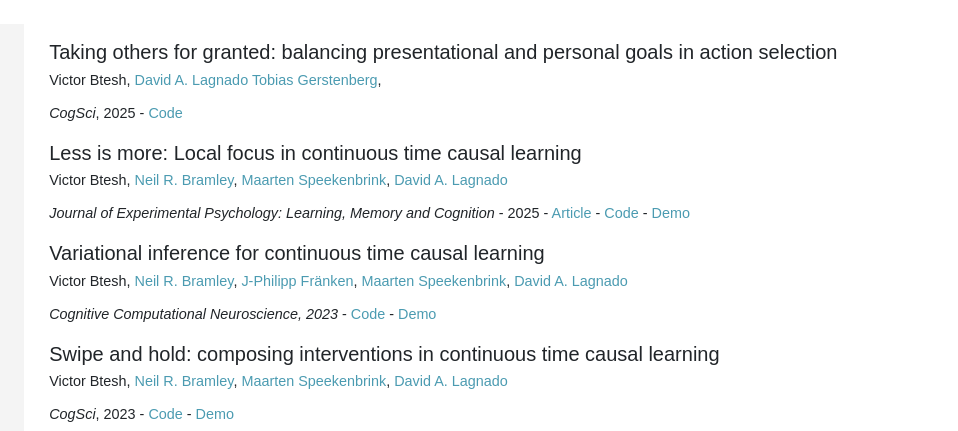
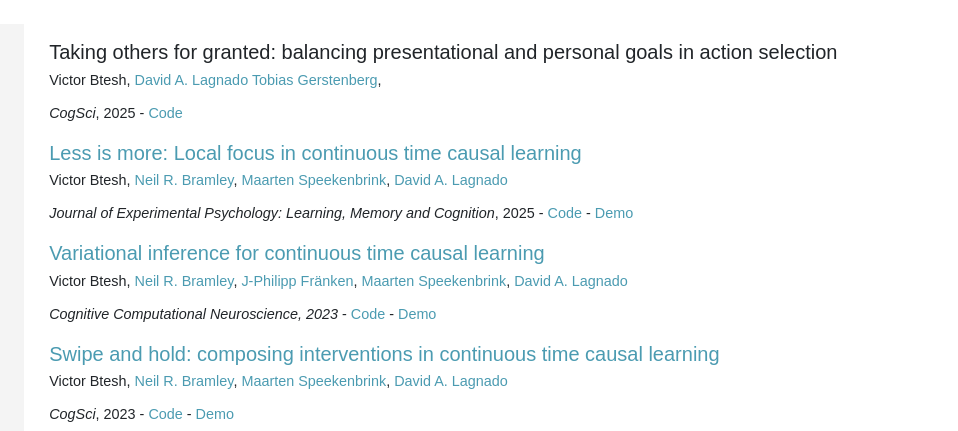
Before and after one commit to Vbtesh/vbtesh.github.io, a plain HTML site: page index.html in a window 1280 px wide. Shown: the part 130-561 px from the top of the page, 322-1280 px from the left. Drawn offline with nearby package versions, Linux system fonts and the light colour scheme; a script that the page names is missing; files whose address does not match are found by name.

Commit message:
adjusted hrefs

```diff
--- a/index.html
+++ b/index.html
@@ -71,7 +71,7 @@
 
 
 
-        <h2>Less is more: Local focus in continuous time causal learning</h2>
+        <h2><a href="https://doi.org/10.1037/xlm0001451">Less is more: Local focus in continuous time causal learning</a></h2>
         <p>
 			Victor Btesh,
 			<a href='https://www.bramleylab.ppls.ed.ac.uk/member/neil/'>Neil R. Bramley</a>,
@@ -79,13 +79,12 @@
 			<a href="https://www.ucl.ac.uk/pals/people/david-lagnado">David A. Lagnado</a>
 		</p>
         <p>
-			<em>Journal of Experimental Psychology: Learning, Memory and Cognition </em> - 2025 -
-			<a href="https://doi.org/10.1037/xlm0001451">Article</a> -
+			<em>Journal of Experimental Psychology: Learning, Memory and Cognition</em>, 2025 -
 			<a href="https://github.com/Vbtesh/continuous_time_active_learning">Code</a> -
 			<a href='./less_is_more_2023.html' > Demo </a>
 		</p>
 
-		<h2>Variational inference for continuous time causal learning</h2>
+		<h2><a href="https://www.bramleylab.ppls.ed.ac.uk/pdfs/btesh2023ccn.pdf"> Variational inference for continuous time causal learning</a></h2>
         <p>
 			Victor Btesh,
 			<a href='https://www.bramleylab.ppls.ed.ac.uk/member/neil/'>Neil R. Bramley</a>,
@@ -99,7 +98,7 @@
 			<a href='./less_is_more_2023.html' > Demo </a>
 		</p>
 
-		<h2>Swipe and hold: composing interventions in continuous time causal learning</h2>
+		<h2><a href="https://escholarship.org/content/qt3sv1d2c6/qt3sv1d2c6_noSplash_7125029d59791c501a0270e799a1c199.pdf">Swipe and hold: composing interventions in continuous time causal learning</a></h2>
         <p>
 			Victor Btesh,
 			<a href='https://www.bramleylab.ppls.ed.ac.uk/member/neil/'>Neil R. Bramley</a>,
```
